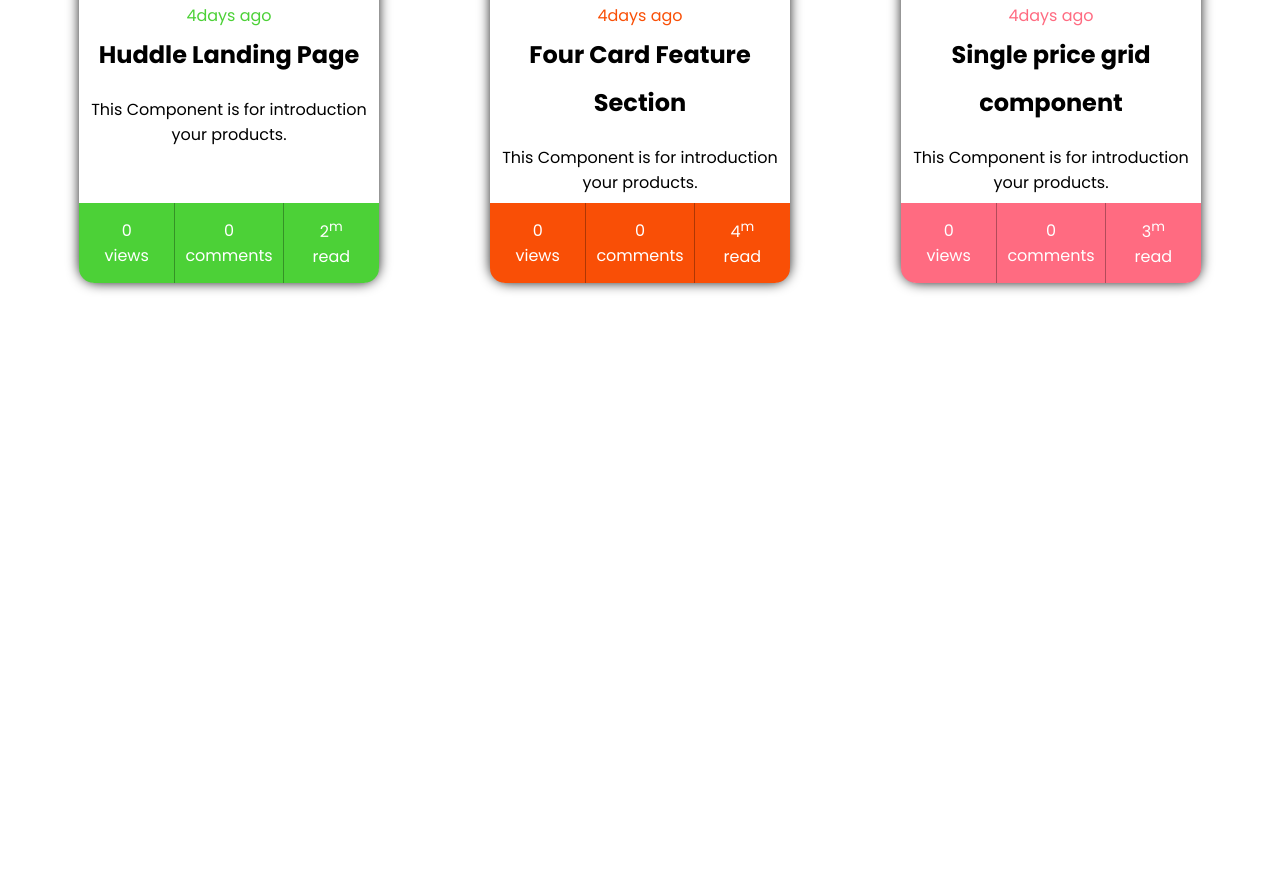
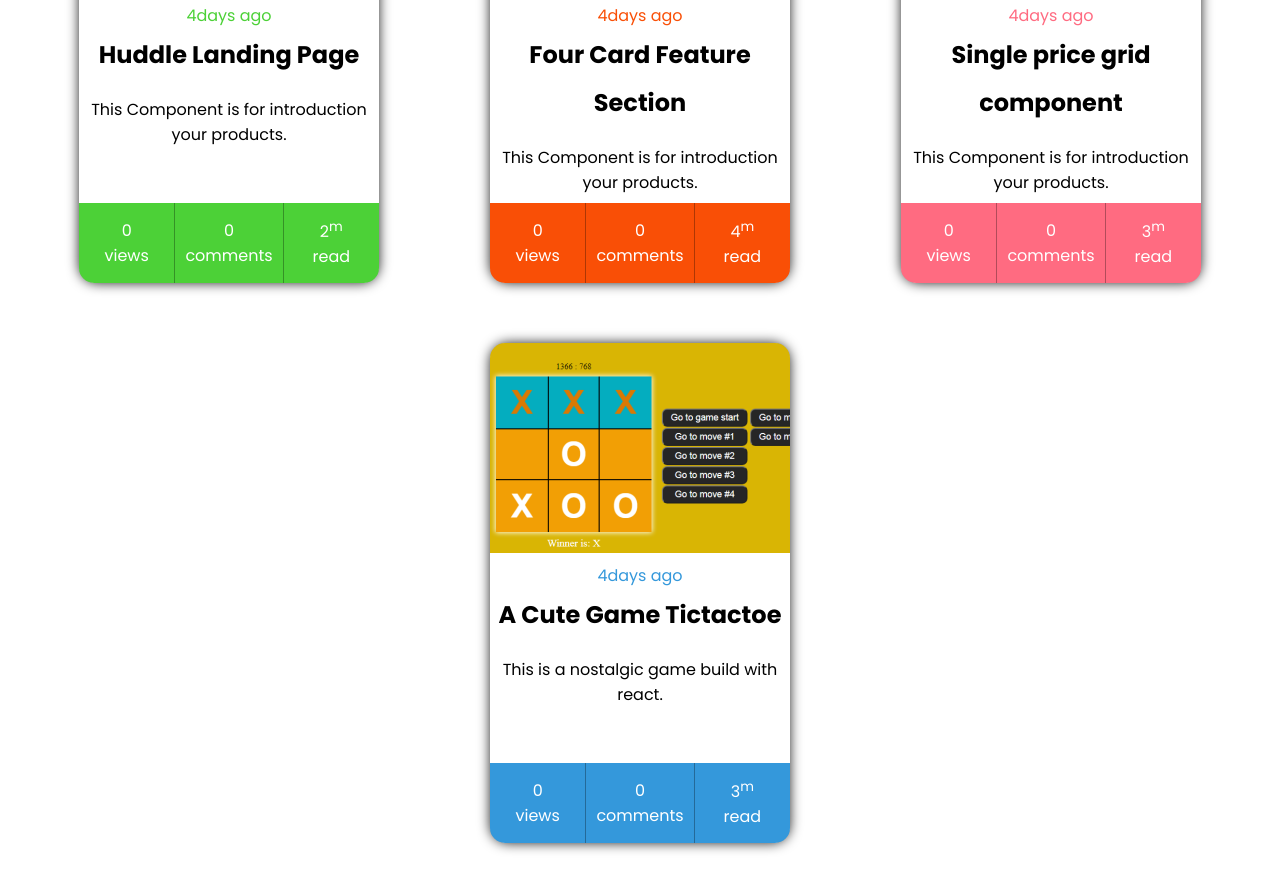
Before and after one commit to hossein-dev99/hossein-dev99.github.io, a plain HTML site: page index.html in a window 1280 px wide. Shown: the part 255-1136 px from the top of the page. Before the commit the page ends 800 px from the top, so only its background shows below. Drawn offline with Linux system fonts and the light colour scheme.

Commit message:
new project add a game

```diff
--- a/index.html
+++ b/index.html
@@ -75,6 +75,28 @@
                 </div>
             </div>
         </div>
+        <div class="card blue">
+            <div class="card-image" style="background-image: url(./image/titactoe.png)"><a href="./tictactoe"></a></div>
+            <div class="card-body">
+                <span>4days ago</span>
+                <h1 class="card-title"><a href="https://github.com/hossein-dev99/tictactoe">A Cute Game Tictactoe</a></h1>
+                <p>This is a nostalgic game build with react.</p>
+            </div>
+            <div class="card-footer">
+                <div class="sect">
+                    <div class="value">0</div>
+                    <div class="type">views</div>
+                </div>
+                <div class="sect">
+                    <div class="value">0</div>
+                    <div class="type">comments</div>
+                </div>
+                <div class="sect">
+                    <div class="value">3<sup>m</sup></div>
+                    <div class="type">read</div>
+                </div>
+            </div>
+        </div>
         <!-- <ul class="list">
             <li><a href="./Abduction-Form">Abduction Form</a></li>
         </ul> -->
--- a/sass/style.scss
+++ b/sass/style.scss
@@ -103,3 +103,12 @@
     color:  hsl(18, 95%, 50%);
 }
 }
+
+.blue .card{
+&-footer{
+    background-color: #3498db
+}
+&-body span{
+    color:  #3498db
+}
+}
```
Also changed, not shown: css/style.css, image/titactoe.png (added).
